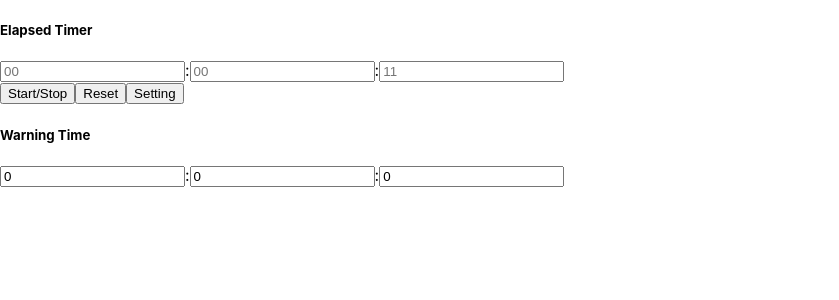
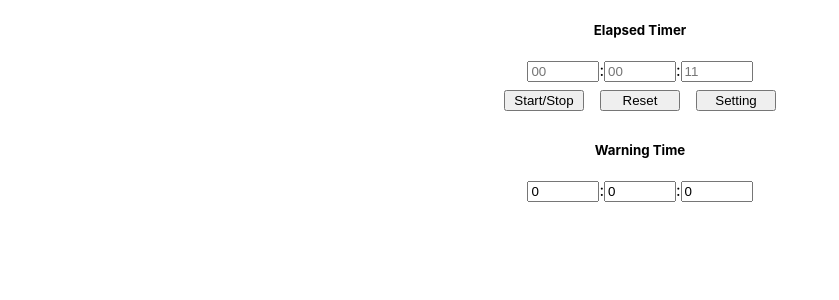
Before and after one commit to ilhamft/elapsed-timer, a React (Create React App) app: page / in a window 1280 px wide. Shown: the top 300 px of the page, without its empty margins (0-839 px from the left). Built offline with nearby package versions, Linux system fonts and the light colour scheme.

Commit message:
Styling.

```diff
--- a/src/App.css
+++ b/src/App.css
@@ -11,3 +11,22 @@
     opacity: 0;
   }
 }
+
+input {
+  width: 4rem;
+}
+
+button {
+  margin: 0.5rem 0.5rem;
+  width: 5rem;
+}
+
+.App-main {
+  display: flex;
+  flex-direction: column;
+  align-items: center;
+}
+
+h5 {
+  text-align: center;
+}
```
